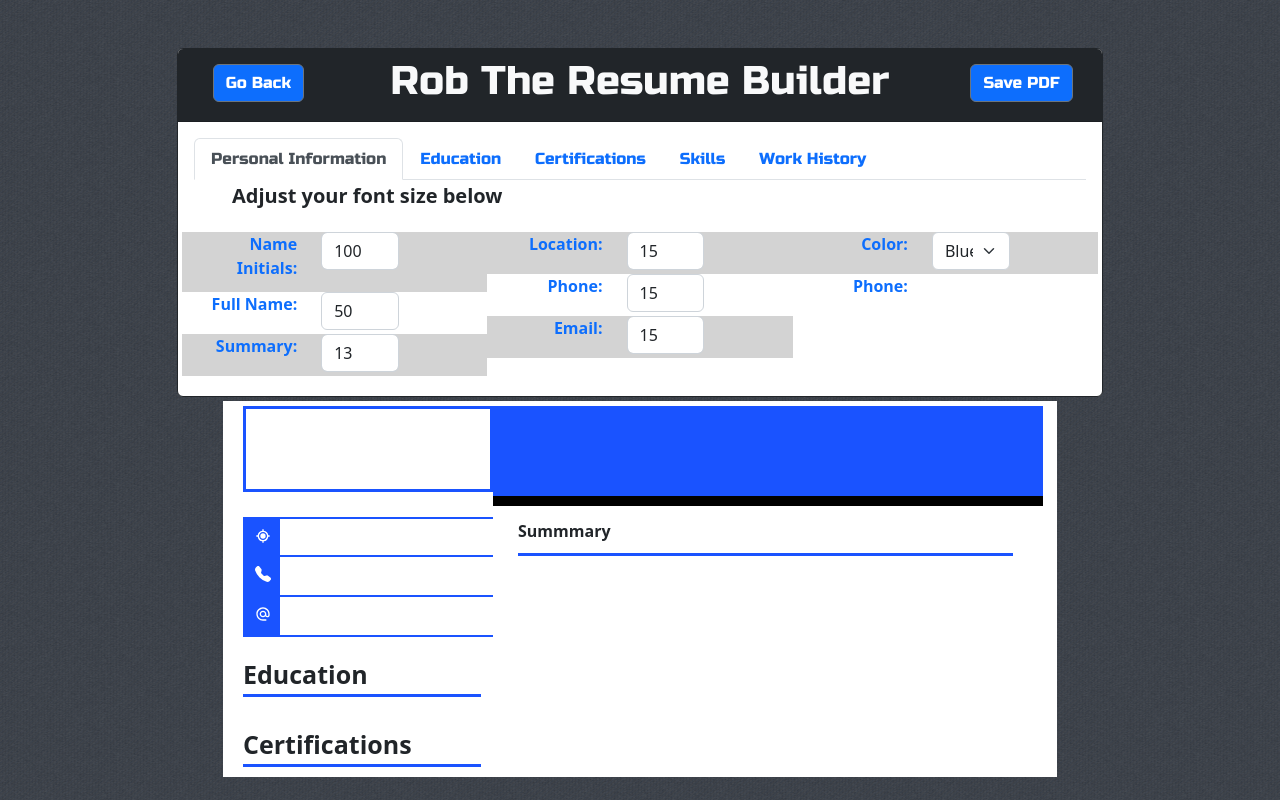
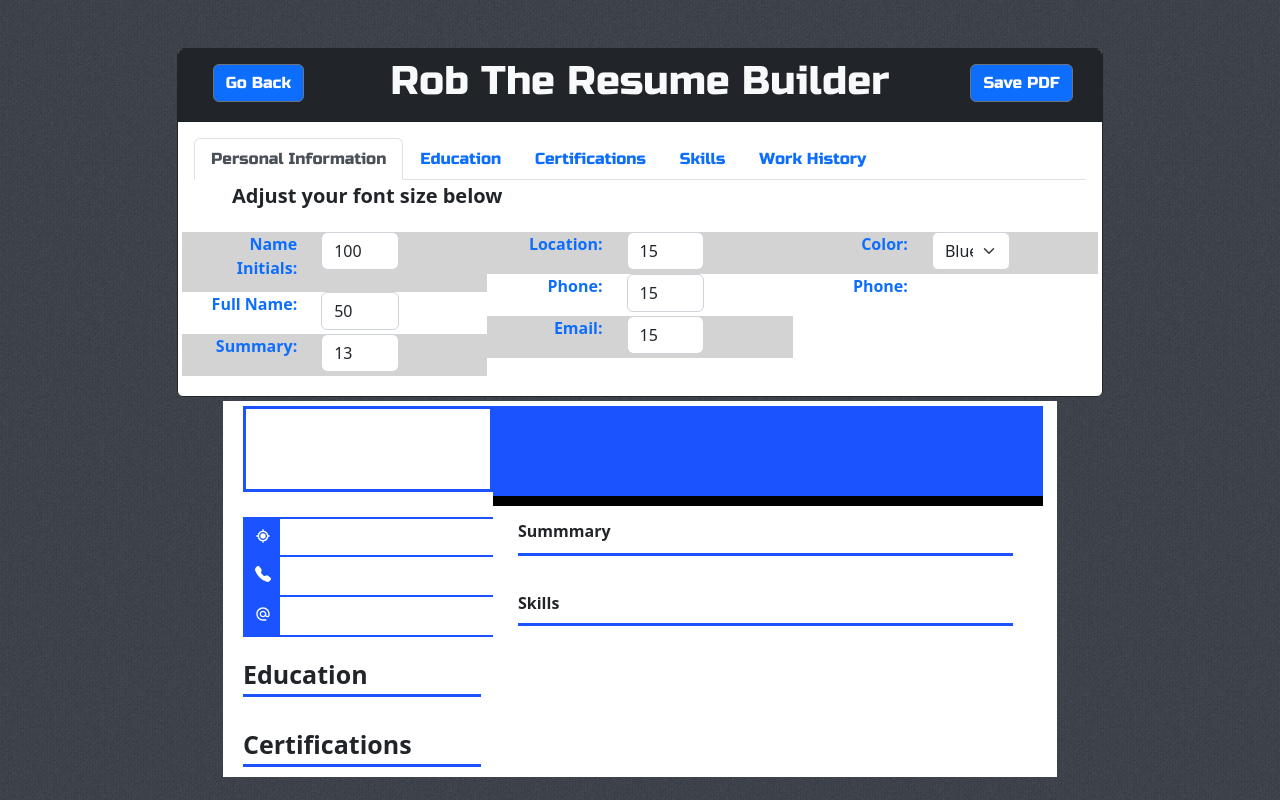
Before and after one commit to cwilliamson29/top-cv-project-hooks, a React (Create React App) app: page /preview in a window 1280 px wide. Both pictures are taken after a click on the button "Preview". Shown: the top 800 px of the page. Built offline with nearby package versions, Linux system fonts and the light colour scheme.

Commit message:
adding skills styling to print component

```diff
--- a/src/App.js
+++ b/src/App.js
@@ -34,7 +34,7 @@ function App() {
         setEduArray([...eduArray, { id: uniqid(), school: '', study: '', major: '', dateFrom: '', dateTo: '' }]);
     };
     const addCert = () => {
-        setCertArray([...eduArray, { id: uniqid(), cert: '', source: '', date: '' }]);
+        setCertArray([...certArray, { id: uniqid(), cert: '', source: '', date: '' }]);
     };
     const addWork = () => {
         setWorkArray([...workArray, { id: uniqid(), company: '', title: '', dateFrom: '', dateTo: '' }]);
@@ -289,7 +289,7 @@ function App() {
         return (
             <div>
                 <Container className="text-dark container-fluid min-vh-100 d-flex flex-column">
-                    <ResumeBuilder contact={contact} setPreview={setPreview} summary={summary} eduArray={eduArray} certArray={certArray} skillsArray={skillsArray} />
+                    <ResumeBuilder contact={contact} setPreview={setPreview} summary={summary} eduArray={eduArray} certArray={certArray} skillsArray={skillsArray} workArray={workArray} />
                     <Button onClick={() => console.log(summary)}>console summary</Button>
                     <Button onClick={() => console.log(contact)}>console contact</Button>
                     <Button onClick={() => console.log(eduArray)}>console education</Button>
--- a/src/components/printComponent.jsx
+++ b/src/components/printComponent.jsx
@@ -11,6 +11,7 @@ const ResumeBuilder = (props) => {
 	const educ = props.eduArray;
 	const cert = props.certArray;
 	const skills = props.skillsArray;
+	const work = props.workArray;
 	const [activeTab, setActiveTab] = useState('1');
 	const [abr, setAbr] = useState('100');
 	const [name, setName] = useState('50');
@@ -25,6 +26,8 @@ const ResumeBuilder = (props) => {
 	const [cert1, setCert1] = useState('16');
 	const [cert2, setCert2] = useState('12');
 	const [cert3, setCert3] = useState('12');
+	const [skill1, setSkill1] = useState('14');
+	const [skill2, setSkill2] = useState('14');
 
 	const colorOptions = [
 		{ value: 'hsl(225, 100%, 55%)', label: 'Blue' },
@@ -281,6 +284,38 @@ const ResumeBuilder = (props) => {
 											</div>
 										</div>
 									</TabPane>
+									<TabPane tabId="4">
+										<div className="row h5 fw-bold pt-1">
+											<div className="col-md-12" style={{ paddingLeft: '50px' }}>
+												<p>Adjust your font size below</p>
+											</div>
+										</div>
+										<div className="row">
+											<div className="col-md-4">
+												<div className="row pb-1 bg-clight">
+													<div className="col-5 text-end">
+														<Label className="text-primary fw-bold">Skills Name:</Label>
+													</div>
+													<div className="col-4">
+														<Input type="text" onChange={(e) => setSkill1(e.target.value)} value={skill1} />
+													</div>
+												</div>
+											</div>
+											<div className="col-md-4">
+												<div className="row pb-1 bg-clight">
+													<div className="col-3 text-end">
+														<Label className="text-primary fw-bold">Experience:</Label>
+													</div>
+													<div className="col-4">
+														<Input type="text" onChange={(e) => setSkill2(e.target.value)} value={skill2} />
+													</div>
+												</div>
+											</div>
+											<div className="col-md-4 bg-clight">
+												<div className="row pb-1 bg-clight"></div>
+											</div>
+										</div>
+									</TabPane>
 								</TabContent>
 							</div>
 						</CardBody>
@@ -290,7 +325,30 @@ const ResumeBuilder = (props) => {
 			</Row>
 
 			<div className="row justify-content-center">
-				<ModernTemplate ref={componentRef} info={contact} summary={summary} educ={educ} cert={cert} skills={skills} abr={abr} name={name} sumSize={sumSize} loc={loc} phone={phone} email={email} color={color} edu1={edu1} edu2={edu2} edu3={edu3} cert1={cert1} cert2={cert2} cert3={cert3} />
+				<ModernTemplate
+					ref={componentRef}
+					info={contact}
+					summary={summary}
+					educ={educ}
+					cert={cert}
+					skills={skills}
+					work={work}
+					abr={abr}
+					name={name}
+					sumSize={sumSize}
+					loc={loc}
+					phone={phone}
+					email={email}
+					color={color}
+					edu1={edu1}
+					edu2={edu2}
+					edu3={edu3}
+					cert1={cert1}
+					cert2={cert2}
+					cert3={cert3}
+					skill1={skill1}
+					skill2={skill2}
+				/>
 			</div>
 		</div>
 	);
--- a/src/components/templates/modernTemplate.css
+++ b/src/components/templates/modernTemplate.css
@@ -158,3 +158,32 @@
 .certCont {
 	padding-bottom: 10px !important;
 }
+.skillDisplay {
+	border-bottom: 3px solid;
+	margin-left: 25px;
+	margin-top: 15px;
+	margin-bottom: 10px;
+	width: 90%;
+	height: 45px;
+	float: left;
+	font-weight: bold;
+	line-height: 45px;
+}
+.skills {
+	float: left;
+}
+.skillsInside {
+	margin-left: 35px;
+	width: 225px;
+	float: left;
+}
+.skR {
+	border-right: 3px solid #d9d9d9;
+}
+.ski {
+	float: left;
+}
+.skii {
+	margin-right: 15px;
+	float: right;
+}
--- a/src/components/templates/modernTemplate.jsx
+++ b/src/components/templates/modernTemplate.jsx
@@ -109,6 +109,39 @@ export const ModernTemplate = React.forwardRef((props, ref) => {
 				<div className="summaryDesc" style={{ fontSize: props.sumSize + 'px' }}>
 					{props.summary}
 				</div>
+				<div className="skillDisplay" style={{ borderColor: props.color }}>
+					Skills
+				</div>
+				<div className="skills">
+					{props.skills.map((item, idx) => {
+						let f = idx + 1;
+						let g = parseInt(props.skill1) + 12;
+						let h = g + 'px';
+						if (f % 2 === 0) {
+							return (
+								<div key={idx} className="skillsInside">
+									<div className="ski" style={{ fontSize: props.skill1 + 'px', lineHeight: h }}>
+										{item.skill}
+									</div>
+									<div className="skii" style={{ fontSize: props.skill2 + 'px', lineHeight: h }}>
+										{item.exp}
+									</div>
+								</div>
+							);
+						} else {
+							return (
+								<div key={idx} className="skillsInside skR">
+									<div className="ski" style={{ fontSize: props.skill1 + 'px', lineHeight: h }}>
+										{item.skill}
+									</div>
+									<div className="skii" style={{ fontSize: props.skill2 + 'px', lineHeight: h }}>
+										{item.exp}
+									</div>
+								</div>
+							);
+						}
+					})}
+				</div>
 			</div>
 		</div>
 	);
```
